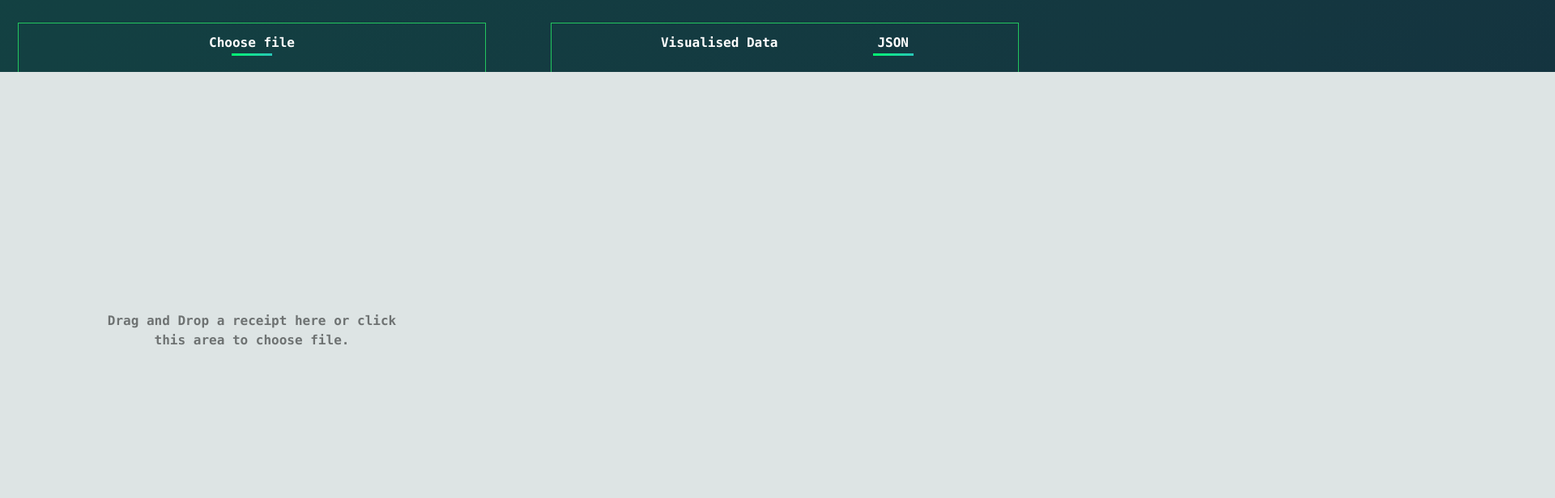
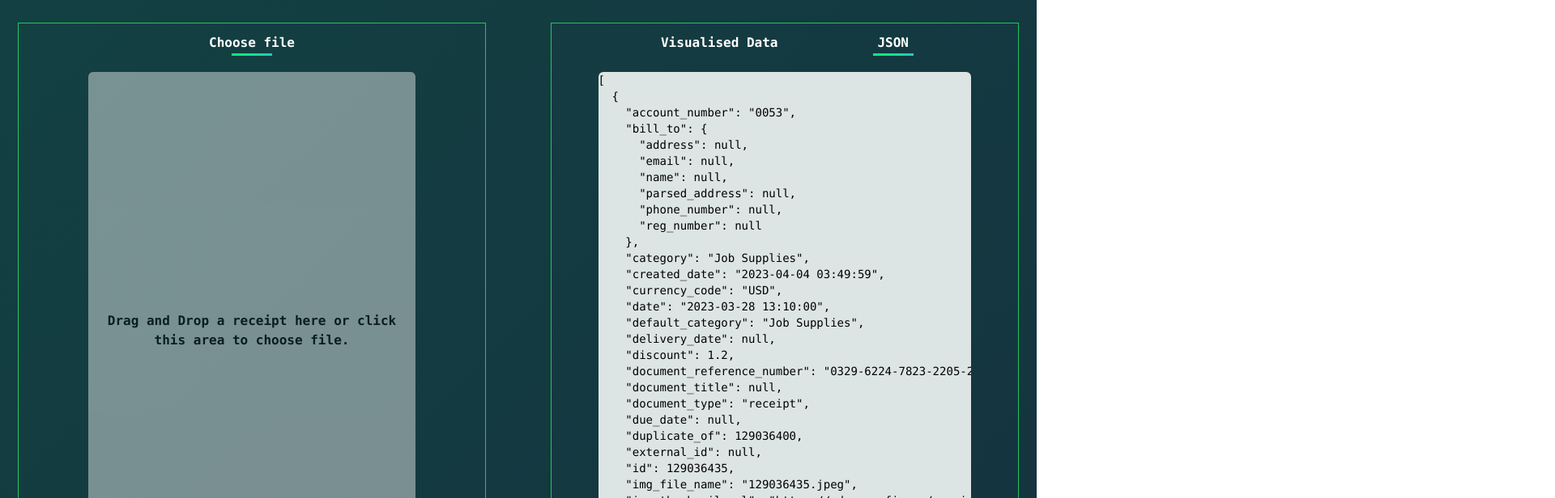
Before and after one commit to MercurialG/veryfi-exercise, a Next.js app: page /HomePage in a window 1280 px wide. Both pictures are taken after a click on the item "JSON". Shown: the top 616 px of the page at 81% size, 1920 px wide, since content can reach past the window. Built offline with nearby package versions, Linux system fonts and the light colour scheme.

Commit message:
Update JsonDisplay.jsx
Class fix

```diff
--- a/components/JsonDisplay.jsx
+++ b/components/JsonDisplay.jsx
@@ -2,15 +2,15 @@ import Spinner from "./Spinner";
 import { useReceiptContext } from "../context/receiptState";
 import { useLoadingContext } from "../context/loadingState";
 
-const JsonDisplay = () => {
+const DataDisplay = () => {
   const { receiptData } = useReceiptContext(); // Using data from context in ../context/state.js
   const { loading } = useLoadingContext(); // Loading state used for conditional rendering
   return (
-    <div>
+    <div className="dataDisplay">
       {loading ? (
         <Spinner />
       ) : (
-        <div className="dataDisplay">
+        <div>
           <pre>
             <code>{JSON.stringify(receiptData, null, 2)}</code>
           </pre>
@@ -20,4 +20,4 @@ const JsonDisplay = () => {
   );
 };
 
-export default JsonDisplay;
+export default DataDisplay;
```
